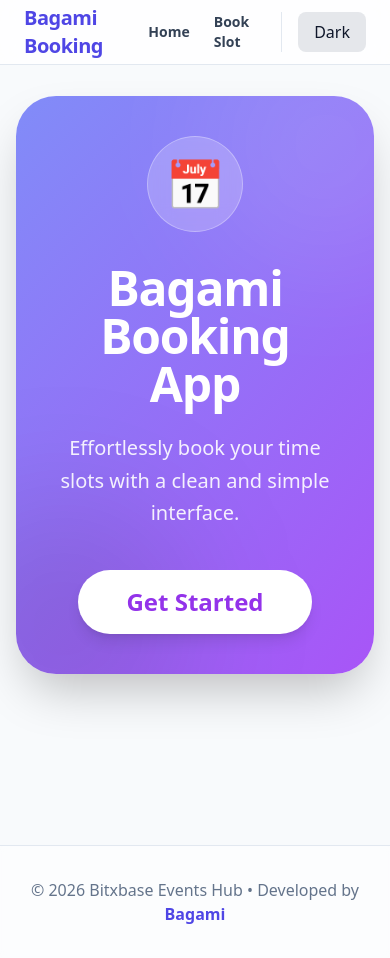
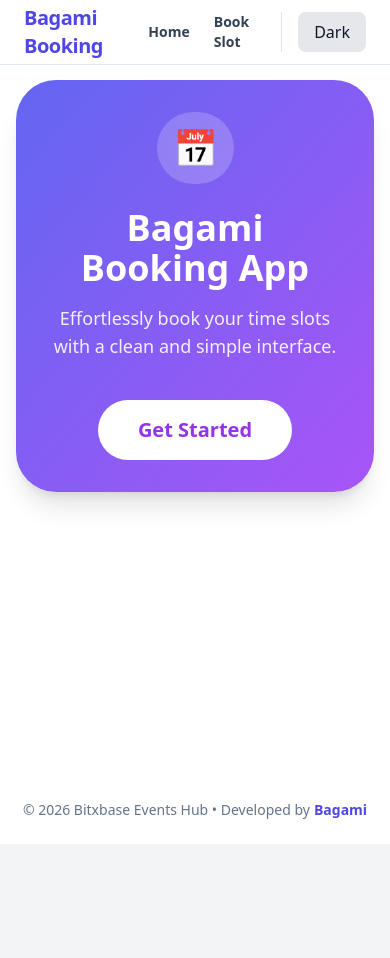
Before and after one commit to bagami-13/bagami-booking-app, a React (Vite) app: page / in a window 390 px wide. After the commit the page ends 844 px from the top, so only its background shows below. Built offline with nearby package versions, Linux system fonts and the light colour scheme.

Commit message:
Fixed mobile layout gap

```diff
--- a/src/App.jsx
+++ b/src/App.jsx
@@ -2,7 +2,7 @@ import React from "react";
 import { BrowserRouter, Routes, Route, Navigate } from "react-router-dom";
 import { AnimatePresence } from "framer-motion";
 import Navbar from "./components/Navbar";
-import Footer from "./components/Footer"; // Import the new Footer
+import Footer from "./components/Footer";
 import Home from "./pages/Home";
 import Book from "./pages/Book";
 import Confirm from "./pages/Confirm";
@@ -10,11 +10,15 @@ import Confirm from "./pages/Confirm";
 function App() {
   return (
     <BrowserRouter>
-      {/* flex and flex-col ensures the footer stays at the bottom */}
-      <div className="flex flex-col min-h-screen bg-slate-50 dark:bg-slate-950 text-slate-900 dark:text-slate-100 transition-colors duration-500">
+      {/* min-h-screen on mobile can cause large gaps; we use flex-col to keep things tight */}
+      <div className="flex flex-col min-h-screen w-full overflow-x-hidden bg-white text-slate-900">
         <Navbar />
 
-        <main className="flex-grow pt-20 pb-12 max-w-7xl mx-auto w-full">
+        {/* pt-20: Reduced top padding for mobile
+            pb-4: Reduced bottom padding to bring footer closer
+            flex-grow: ensures footer stays at bottom only if content is long
+        */}
+        <main className="flex-grow w-full max-w-7xl mx-auto px-4 pt-20 md:pt-32 pb-4">
           <AnimatePresence mode="wait">
             <Routes>
               <Route path="/" element={<Home />} />
@@ -26,7 +30,7 @@ function App() {
           </AnimatePresence>
         </main>
 
-        <Footer /> {/* Add Footer here */}
+        <Footer />
       </div>
     </BrowserRouter>
   );
--- a/src/components/Footer.jsx
+++ b/src/components/Footer.jsx
@@ -1,13 +1,12 @@
 import React from 'react';
 
 const Footer = () => {
-  const currentYear = new Date().getFullYear();
-
   return (
-    <footer className="w-full py-8 mt-auto border-t border-slate-200 dark:border-slate-800 bg-white/50 dark:bg-slate-900/50 backdrop-blur-sm">
-      <div className="max-w-7xl mx-auto px-6 text-center">
-        <p className="text-slate-500 dark:text-slate-400 font-medium">
-          © {currentYear} Bitxbase Events Hub • Developed by <span className="text-indigo-600 dark:text-indigo-400 font-bold">Bagami</span>
+    <footer className="w-full py-6 bg-white">
+      <div className="flex flex-col items-center justify-center gap-2 text-center">
+        <p className="text-slate-500 text-sm">
+          © {new Date().getFullYear()} Bitxbase Events Hub • Developed by
+          <span className="text-indigo-600 font-bold ml-1">Bagami</span>
         </p>
       </div>
     </footer>
--- a/src/pages/Home.jsx
+++ b/src/pages/Home.jsx
@@ -1,51 +1,30 @@
 import React from 'react';
-import { useNavigate } from 'react-router-dom';
 import { motion } from 'framer-motion';
 
 const Home = () => {
-  const navigate = useNavigate();
-
   return (
-    <div className="flex flex-col items-center justify-start h-[85vh] px-4">
-
-      <motion.div
-        initial={{ opacity: 0, y: 20 }}
-        animate={{ opacity: 1, y: 0 }}
-        transition={{ duration: 0.6 }}
-        whileHover={{ y: -5 }}
-        /* Changed mt-12 to mt-4 to pull the card up toward the navbar */
-        className="mt-4 bg-hero-gradient w-full max-w-4xl p-10 md:p-16 rounded-[2.5rem] shadow-2xl text-white text-center relative overflow-hidden"
+    <div className="w-full flex justify-center">
+      <motion.section
+        initial={{ opacity: 0, scale: 0.95 }}
+        animate={{ opacity: 1, scale: 1 }}
+        className="w-full max-w-2xl bg-gradient-to-br from-indigo-500 to-purple-500 rounded-[2.5rem] p-8 md:p-16 text-center text-white shadow-xl"
       >
-        <div className="relative z-10">
-          <motion.div
-            initial={{ scale: 0.8 }}
-            animate={{ scale: 1 }}
-            className="bg-white/20 w-24 h-24 rounded-full flex items-center justify-center mx-auto mb-8 backdrop-blur-md border border-white/30"
-          >
-            <span className="text-5xl">📅</span>
-          </motion.div>
-
-          <h1 className="text-5xl md:text-7xl font-black mb-6 tracking-tight">
-            Bagami Booking App
-          </h1>
-
-          <p className="text-xl md:text-2xl opacity-90 mb-10 max-w-2xl mx-auto leading-relaxed">
-            Effortlessly book your time slots with a clean and simple interface.
-          </p>
-
-          <motion.button
-            whileHover={{ scale: 1.05 }}
-            whileTap={{ scale: 0.95 }}
-            onClick={() => navigate('/book')}
-            className="bg-white text-purple-600 px-12 py-4 rounded-full font-bold text-2xl shadow-lg hover:bg-slate-50 transition-colors"
-          >
-            Get Started
-          </motion.button>
+        <div className="flex justify-center mb-6">
+          <div className="bg-white/20 p-4 rounded-full backdrop-blur-md">
+            {/* Calendar Icon */}
+            <span className="text-4xl">📅</span>
+          </div>
         </div>
 
-        <div className="absolute -top-20 -right-20 w-64 h-64 bg-white/10 rounded-full blur-3xl"></div>
-        <div className="absolute -bottom-20 -left-20 w-64 h-64 bg-black/10 rounded-full blur-3xl"></div>
-      </motion.div>
+        <h1 className="text-4xl md:text-6xl font-bold mb-4">Bagami Booking App</h1>
+        <p className="text-lg opacity-90 mb-10 max-w-md mx-auto">
+          Effortlessly book your time slots with a clean and simple interface.
+        </p>
+
+        <button className="bg-white text-purple-600 px-10 py-4 rounded-full font-bold text-xl hover:shadow-lg transition-all active:scale-95">
+          Get Started
+        </button>
+      </motion.section>
     </div>
   );
 };
```
